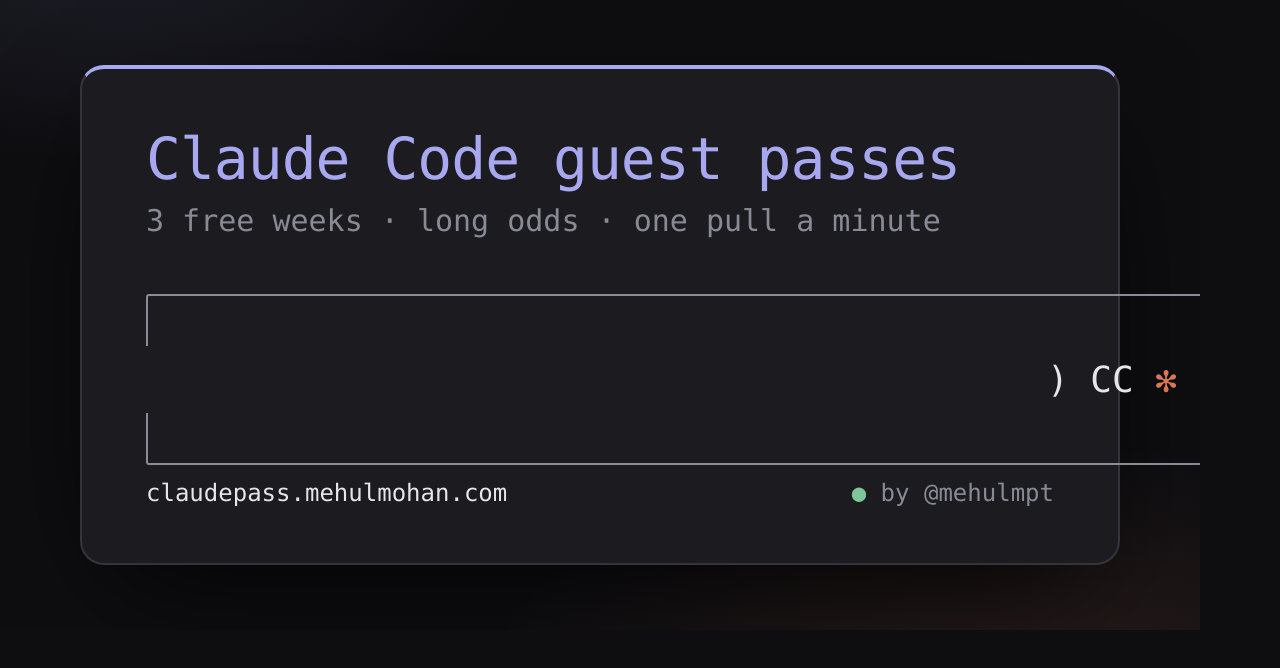
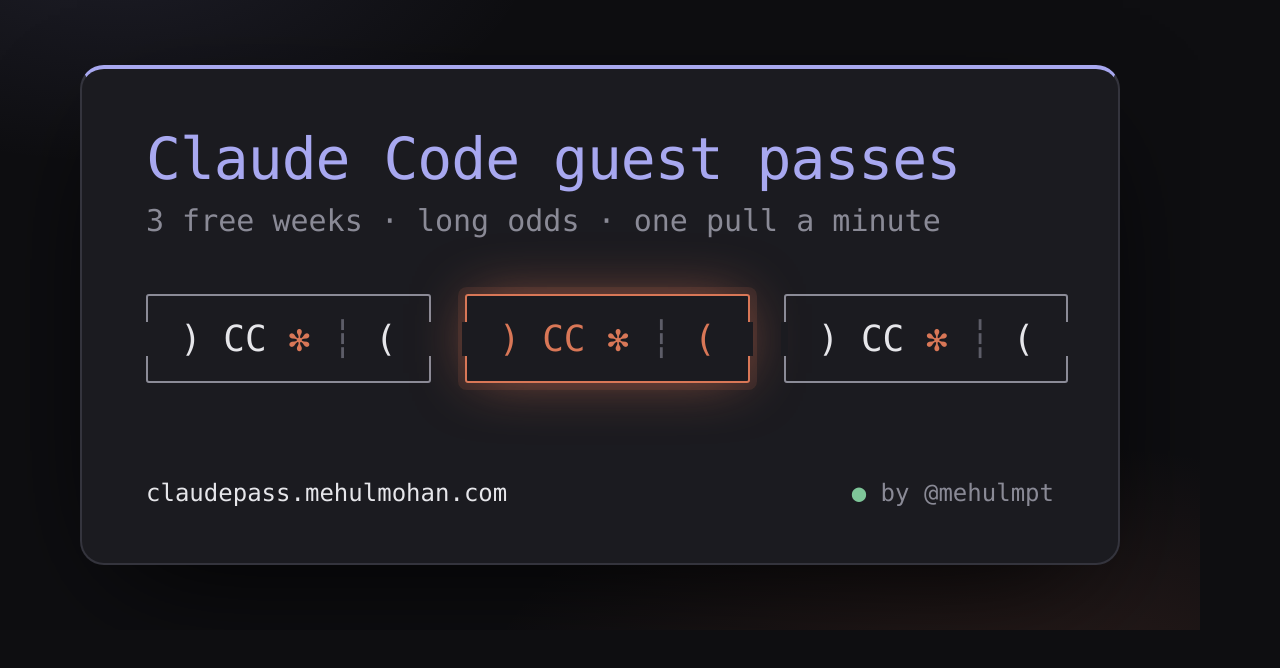
Before and after one commit to iriseye395/claudepass, a website built with Vite: page og/og.html in a window 1280 px wide. Built offline with nearby package versions, Linux system fonts and the light colour scheme.

Commit message:
fix: og image tickets broken by formatter whitespace

```diff
--- a/og/og.html
+++ b/og/og.html
@@ -66,7 +66,7 @@
 				padding: 22px 32px;
 				border: 2.5px solid #8b8b97;
 				border-radius: 3px;
-				white-space: pre;
+				white-space: nowrap;
 			}
 			.t::before,
 			.t::after {
```
Also changed, not shown: public/og.png.
